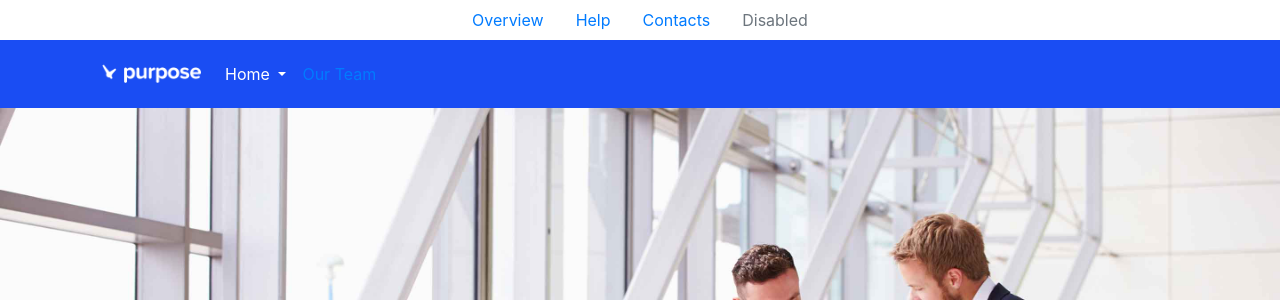
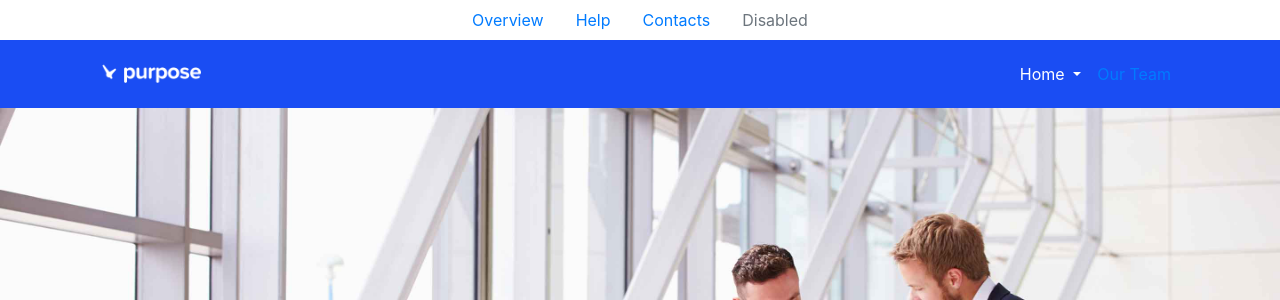
Before and after one commit to q-in-q/web-programing, a PHP site: page /index.php in a window 1280 px wide. Shown: the top 300 px of the page. Run offline with PHP 8.4, Linux system fonts and the light colour scheme; style sheets or scripts are compiled from the project's sources; some libraries are stand-ins or nearby versions.

Commit message:
Update header.php

```diff
--- a/header.php
+++ b/header.php
@@ -47,7 +47,7 @@
                         </button>
 
                         <div class="collapse navbar-collapse">
-                        <ul class="navbar-nav mr-auto navigasi justify-content-end">
+                        <ul class="navbar-nav mr-auto navigasi w-100 justify-content-end">
                             <li class="nav-item dropdown">
                                 <a class="nav-link dropdown-toggle" href="index.php">
                                     Home
@@ -55,6 +55,7 @@
                                 <div class="dropdown-menu" aria-labelledby="navbarDropdown">
                                     <a class="dropdown-item" href="./component.html">Component</a>
                                 </div>
+
                             </li>
                             <li class="nav-link"><a href="our-team.php">Our Team</a></li>
                         </ul>
```
